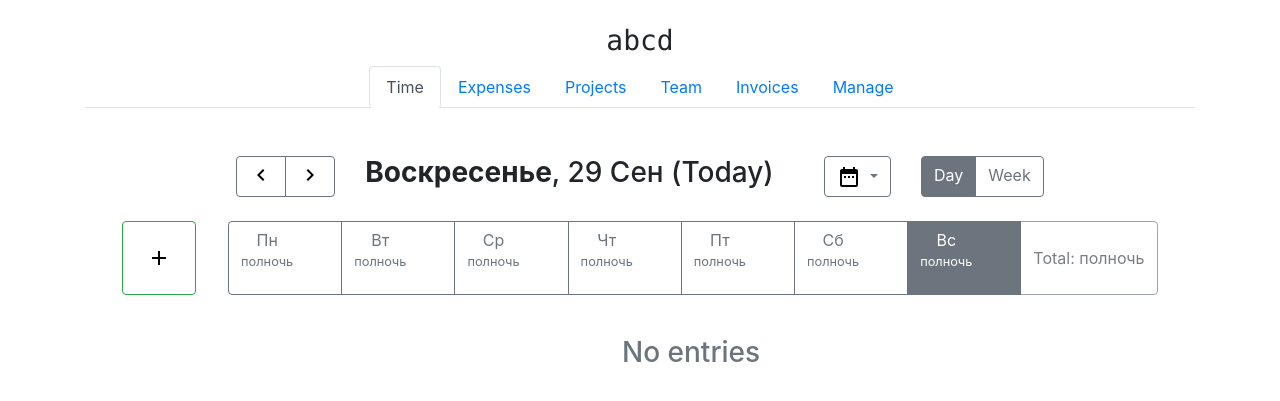
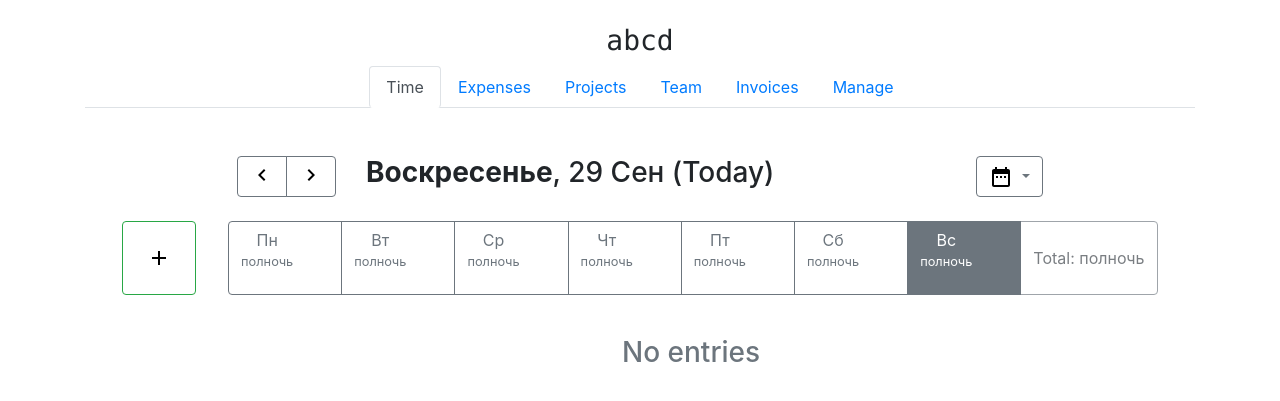
Before and after one commit to k0oda/timesheets, a Django app: page /time/ in a window 1280 px wide. Shown: the part 56-457 px from the top of the page. Run offline with Django 3.2, Linux system fonts and the light colour scheme; a user stored in the database is signed in; data comes from the database, SQL or seed files in the repository; data that the repository does not hold is empty; some libraries are stand-ins or nearby versions.

Commit message:
remove: Day and Week buttons from template

```diff
--- a/templates/timesheets/company_panel/time.html
+++ b/templates/timesheets/company_panel/time.html
@@ -8,7 +8,7 @@
             <a class="btn btn-outline-secondary" href="{% url 'time' next_date.year next_date.month next_date.day %}"><img src="{% static 'timesheets_app/img/arrow-right.svg' %}" alt="Next"></a>
         </div>
 
-        <h3 class="col-auto" style="width: 16.4em; word-wrap: break-all;">
+        <h3 class="col-auto" style="width: 21.8em; word-wrap: break-all;">
             <strong>{{ date|date:"l" }}</strong>, {{ date|date:"d M" }}
             {% if date == today %}
             (Today)
@@ -31,10 +31,6 @@
                     </div>
                 </form>
             </div>
-        </div>
-        <div class='col-auto btn-group'>
-            <a class="btn btn-outline-secondary active" href="#">Day</a>
-            <a class="btn btn-outline-secondary" href="#">Week</a>
         </div>
     </div>
 
```
